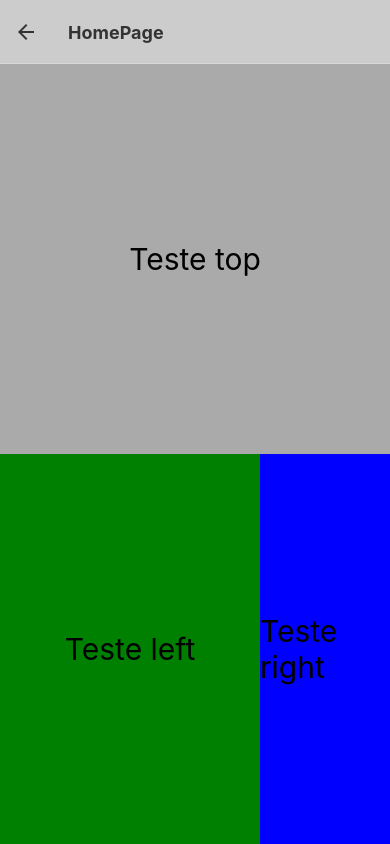
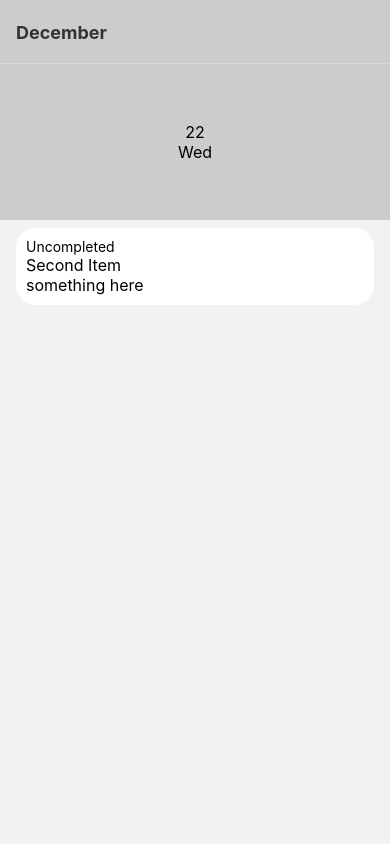
Before and after one commit to JoaoCVerissimo/RN-TODO, a React Native app: screen /Home in a window 390 px wide. Built offline with nearby package versions, Linux system fonts and the light colour scheme.

Commit message:
Layout for TODO list

```diff
--- a/App.js
+++ b/App.js
@@ -17,7 +17,8 @@ const Stack = createNativeStackNavigator();
 const App = () => {
   return (
     <NavigationContainer>
-      <Stack.Navigator initialRouteName="Auth" screenOptions={{
+      <Stack.Navigator initialRouteName="Auth"
+        screenOptions={{
           headerStyle: {
             backgroundColor: '#ccc',
           },
@@ -26,7 +27,7 @@ const App = () => {
             fontWeight: 'bold',
           },
         }}>
-        <Stack.Screen name="Home" component={HomeScreen} options={{ title: 'HomePage' }} />
+        <Stack.Screen name="Home" component={HomeScreen} />
         <Stack.Screen name="Auth" component={LogInPage} options={{ title: 'Log In Page' }} />
       </Stack.Navigator>
     </NavigationContainer>
--- a/src/views/home/home.js
+++ b/src/views/home/home.js
@@ -1,25 +1,64 @@
-import React, { useState } from 'react';
+import React, { useState, useLayoutEffect } from 'react';
 import {
   Button,
   Text,
   View,
-  TextInput,
   StyleSheet,
+  FlatList,
+  Pressable,
 } from 'react-native';
+// something@algumacoisa.com
+// algumacoisa123!
+function HomeScreen({ navigation }) {
+  const month = ["January", "February", "March", "April", "May", "June", "July", "August", "September", "October", "November", "December"];
+  const week = ["Sun", "Mon", "Tue", "Wed", "Thu", "Fri", "Sat"];
+  const currentDate = new Date();
+  let monthDay = currentDate.getDate();
+  let weekName = week[currentDate.getDay()];
+  let monthName = month[currentDate.getMonth()];
 
-function HomeScreen({ navigation, route }) {
+  const DATA = [
+    {
+      id: '3ac68afc-c6035-48d3-a4f8-fbd9123aa97f63',
+      title: 'Second Item',
+      description: "something here",
+      completed: false,
+    },
+  ];
+
+  useLayoutEffect(() => {
+    navigation.setOptions({
+      title: `${monthName}`,
+      headerLeft: () => (<></>),
+    });
+  }, [navigation]);
+
+  const Item = ({ title, description, completed }) => (
+    <View style={styles.item}>
+      <Text>{completed ? "Completed" : "Uncompleted"}</Text>
+      <Text style={styles.title}>{title}</Text>
+      <Text style={styles.title}>{description}</Text>
+    </View>
+  );
+
+  const renderItem = ({ item }) => (
+    <Pressable onPress={() => !completed}>
+      <Item title={item.title} description={item.description} />
+    </Pressable>
+  );
+
   return (
     <View style={styles.container}>
       <View style={[styles.mainContainer, styles.centerText]}>
-        <Text style={styles.text}>Teste top</Text>
+        <Text style={styles.smallText}>{monthDay}</Text>
+        <Text style={styles.smallText}>{weekName}</Text>
       </View>
       <View style={styles.bottonContainer}>
-        <View style={[styles.leftContainer, styles.centerText]}>
-          <Text style={styles.text}>Teste left</Text>
-        </View>
-        <View style={[styles.rightContainer, styles.centerText]}>
-          <Text style={styles.text}>Teste right</Text>
-        </View>
+        <FlatList
+          data={DATA}
+          renderItem={renderItem}
+          keyExtractor={item => item.id}
+        />
       </View>
     </View>
   );
@@ -31,27 +70,33 @@ const styles = StyleSheet.create({
   },
   mainContainer: {
     flex: 1,
-    backgroundColor: "#aaa",
+    backgroundColor: "#ccc",
   },
   bottonContainer: {
-    flex: 1,
+    flex: 4,
     flexDirection: "row",
   },
   centerText: {
     justifyContent: 'center',
     alignItems: "center",
   },
-  leftContainer: {
-    flex: 2,
-    backgroundColor: "green",
-  },
-  rightContainer: {
-    flex: 1,
-    backgroundColor: "blue",
-  },
-  text: {
+  bigText: {
     color: "black",
     fontSize: 30,
+  },
+  smallText: {
+    color: "black",
+    fontSize: 16,
+  },
+  title: {
+    fontSize: 16,
+  },
+  item: {
+    backgroundColor: '#fff',
+    padding: 10,
+    marginVertical: 8,
+    marginHorizontal: 16,
+    borderRadius: 20,
   },
 });
 
--- a/src/views/login/login.js
+++ b/src/views/login/login.js
@@ -8,24 +8,37 @@ import {
 } from 'react-native';
 
 function LogInPage({ navigation, route }) {
+  const [email, setEmail] = useState("");
+  const [password, setPassword] = useState("");
 
   function validate() {
-    // get username and password
-    // validate log in
-    // redirect
-    navigation.navigate('Home')
+    console.log(email, password, password.length);
+    (validateEmail(email) && password.length > 8) ?
+      navigation.navigate('Home')
+      :
+      navigation.navigate('Auth');
   }
+
+  const validateEmail = (email) => email.match(/^(([^<>()[\]\\.,;:\s@\"]+(\.[^<>()[\]\\.,;:\s@\"]+)*)|(\".+\"))@((\[[0-9]{1,3}\.[0-9]{1,3}\.[0-9]{1,3}\.[0-9]{1,3}\])|(([a-zA-Z\-0-9]+\.)+[a-zA-Z]{2,}))$/);
 
   return (
     <View style={styles.container}>
       <View style={[styles.mainContainer, styles.centerText]}>
         <Text style={styles.text}>Email:</Text>
         <TextInput
-          style={{ height: 40, borderColor: '#aaa', borderWidth: 1 }} placeholder="Email Address"
+          style={{ height: 40, borderColor: '#aaa', borderWidth: 1 }}
+          placeholder="Email Address"
+          onChangeText={setEmail}
+          value={email}
+          maxLength={40}
         />
         <Text style={styles.text}>Password:</Text>
         <TextInput
-          style={{ height: 40, borderColor: '#aaa', borderWidth: 1 }} placeholder="Password"
+          style={{ height: 40, borderColor: '#aaa', borderWidth: 1 }}
+          placeholder="Password"
+          onChangeText={setPassword}
+          value={password}
+          maxLength={20}
         />
         <Button
           title="Log In"
```
Also changed, not shown: index.js (+11 -1 lines), src/redux/todoSlice.js (added, +27 -0 lines). Lines whose indentation alone changed are shown as unchanged.
